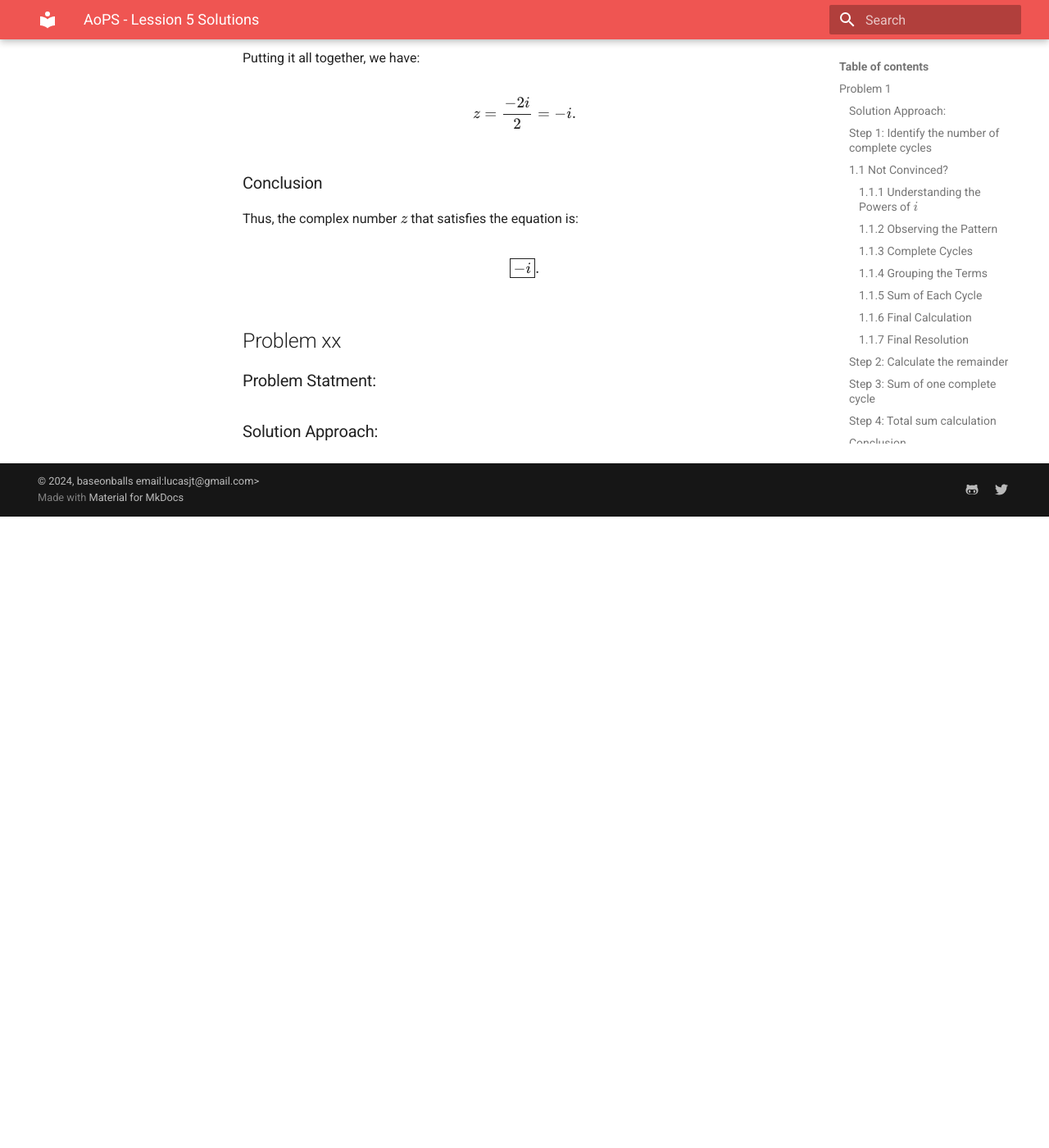
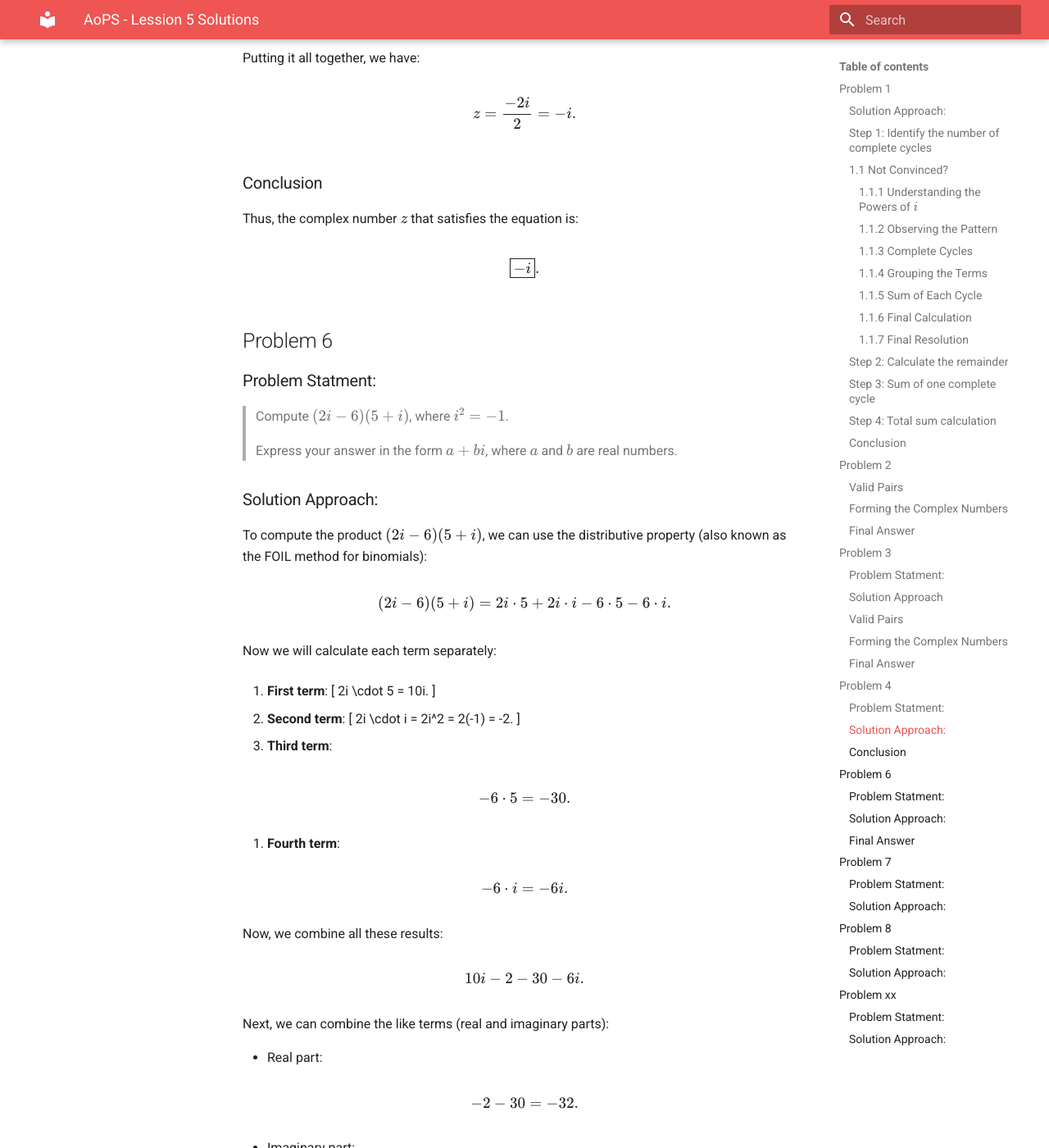
Before and after one commit to baseonballs/mpower-sitedocs, an MkDocs documentation site: the page built from site-docs/mathematics/a2/hw/aops/hw.05.sol.md, in a window 1280 px wide and 1400 px high, scrolled down 9059 px. Shown: the whole window at 82% size. Built offline with MkDocs 1.6.1 and Material for MkDocs 9.7.7, drawn with Linux system fonts in a browser that asks for light colours; formulas are drawn with MathJax 3; before the commit the page ends 9689 px from its top, so only the background shows below that; some of the changed text lies outside the part shown.

Commit message:
fixed structure ussue with problem 5

```diff
--- a/site-docs/mathematics/a2/hw/aops/hw.05.sol.md
+++ b/site-docs/mathematics/a2/hw/aops/hw.05.sol.md
@@ -389,6 +389,102 @@ Thus, the complex number \( z \) that satisfies the equation is:
 \boxed{-i}.
 \]
 
+
+
+## Problem 6
+
+### Problem Statment:
+>Compute $(2i-6)(5+i)$, where $i^2=-1$.
+
+>Express your answer in the form $a+bi$, where $a$ and $b$ are real numbers.
+
+### Solution Approach:
+
+To compute the product \((2i - 6)(5 + i)\), we can use the distributive property (also known as the FOIL method for binomials):
+
+\[
+(2i - 6)(5 + i) = 2i \cdot 5 + 2i \cdot i - 6 \cdot 5 - 6 \cdot i.
+\]
+
+Now we will calculate each term separately:
+
+1. **First term**:
+\[
+2i \cdot 5 = 10i.
+\]
+
+2. **Second term**:
+\[
+2i \cdot i = 2i^2 = 2(-1) = -2.
+\]
+
+3. **Third term**:
+
+\[
+-6 \cdot 5 = -30.
+\]
+
+4. **Fourth term**:
+
+\[
+-6 \cdot i = -6i.
+\]
+
+Now, we combine all these results:
+
+\[
+10i - 2 - 30 - 6i.
+\]
+
+Next, we can combine the like terms (real and imaginary parts):
+
+- Real part:
+
+\[
+-2 - 30 = -32.
+\]
+
+- Imaginary part:
+
+\[
+10i - 6i = 4i.
+\]
+
+Putting it all together, we have:
+
+\[
+-32 + 4i.
+\]
+
+### Final Answer
+
+Thus, the result of the computation is:
+
+\[
+\boxed{-32 + 4i}.
+\]
+
+
+
+## Problem 7
+
+### Problem Statment:
+
+
+### Solution Approach:
+
+
+
+## Problem 8
+
+### Problem Statment:
+
+
+### Solution Approach:
+
+
+
+
 ## Problem xx
 
 ### Problem Statment:
```
